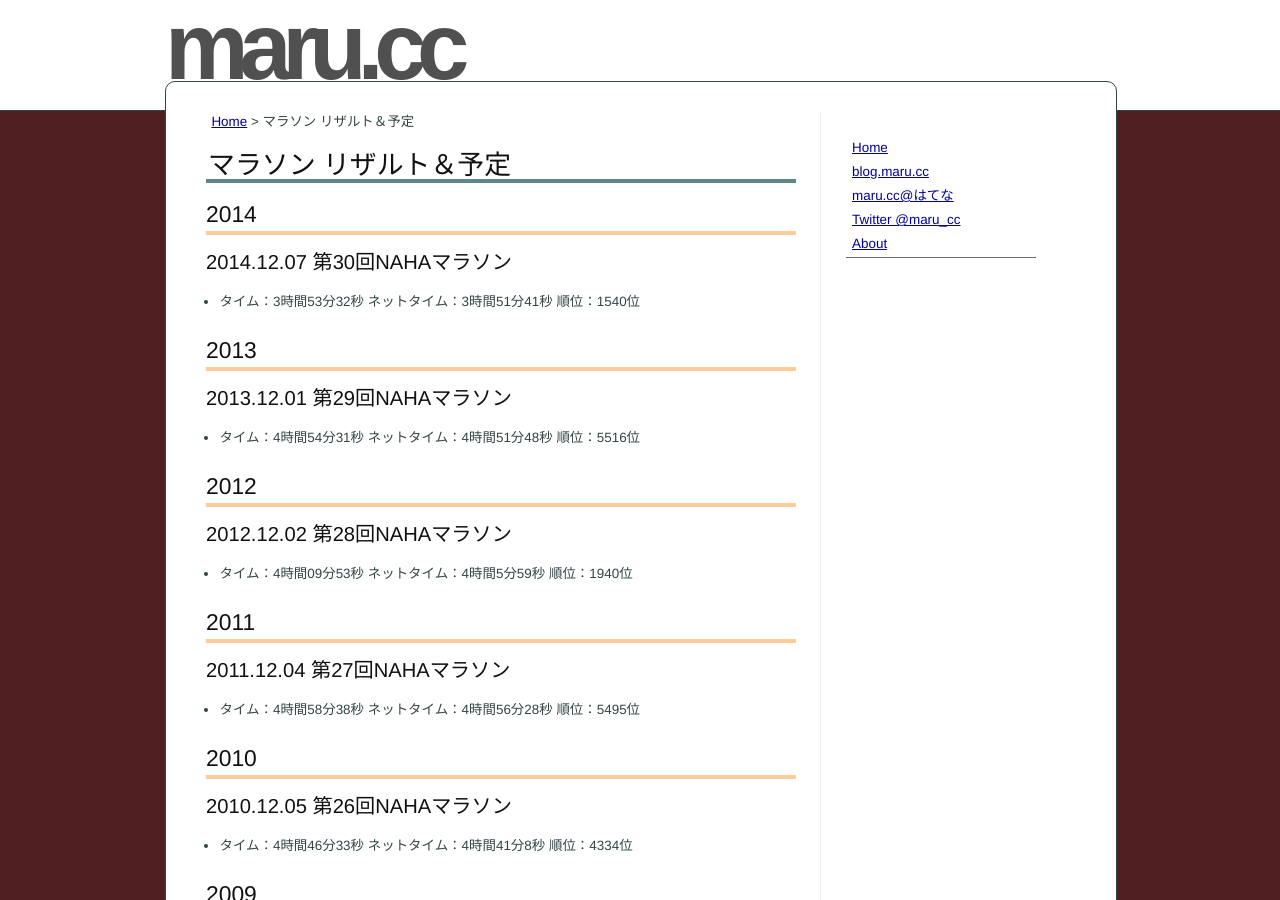
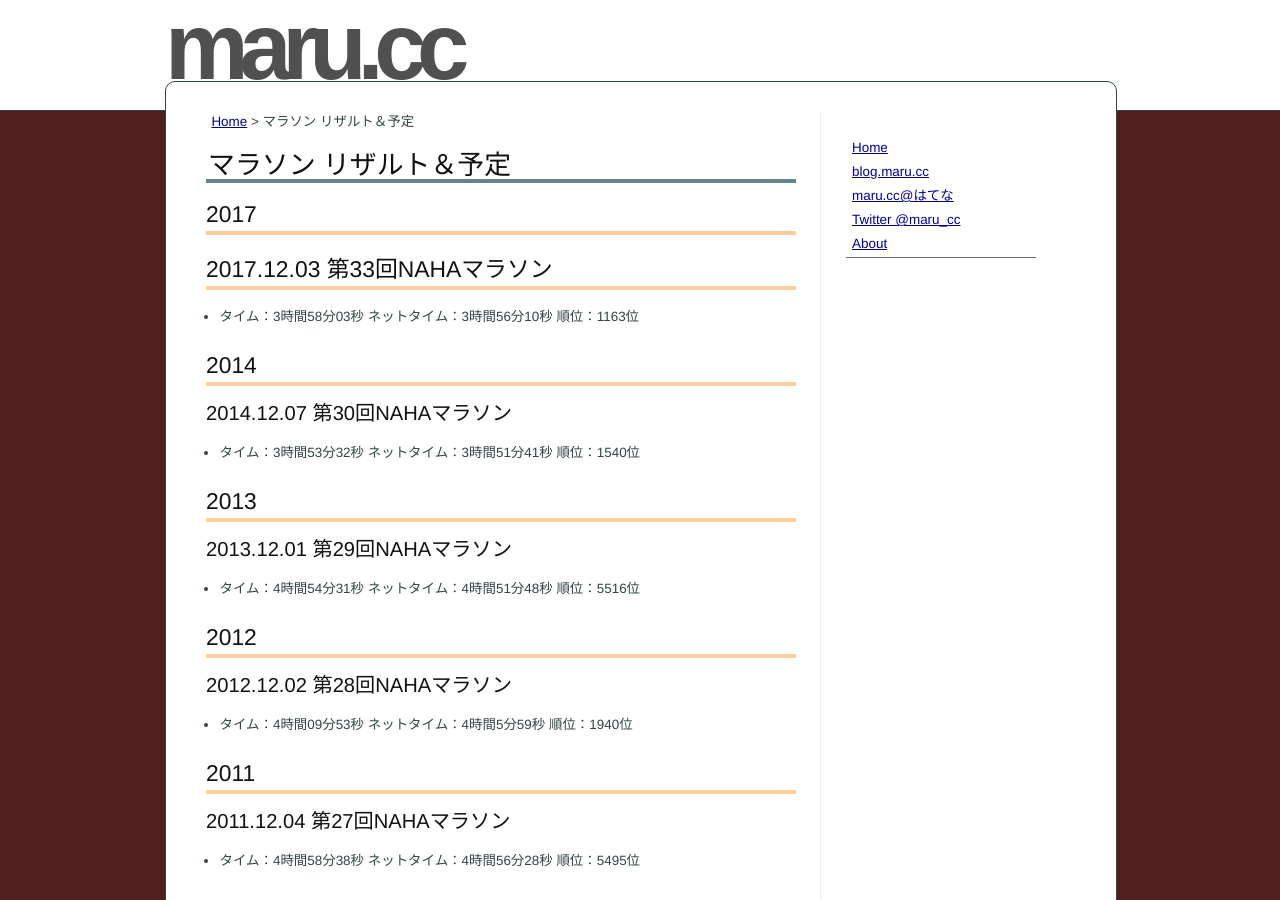
Before and after one commit to marucc/marucc.github.io, a Jekyll site: the page built from sports/results_run.md, in a window 1280 px wide and 900 px high. Built offline with Jekyll 4.4.1, drawn with Linux system fonts in a browser that asks for light colours.

Commit message:
Published with https://stackedit.io/

```diff
--- a/sports/results_run.md
+++ b/sports/results_run.md
@@ -7,6 +7,11 @@ title: マラソン リザルト＆予定
 
 # マラソン リザルト＆予定
 
+## 2017
+
+## 2017.12.03 第33回NAHAマラソン
+
+- タイム：3時間58分03秒 ネットタイム：3時間56分10秒 順位：1163位
 
 ## 2014
 
```
